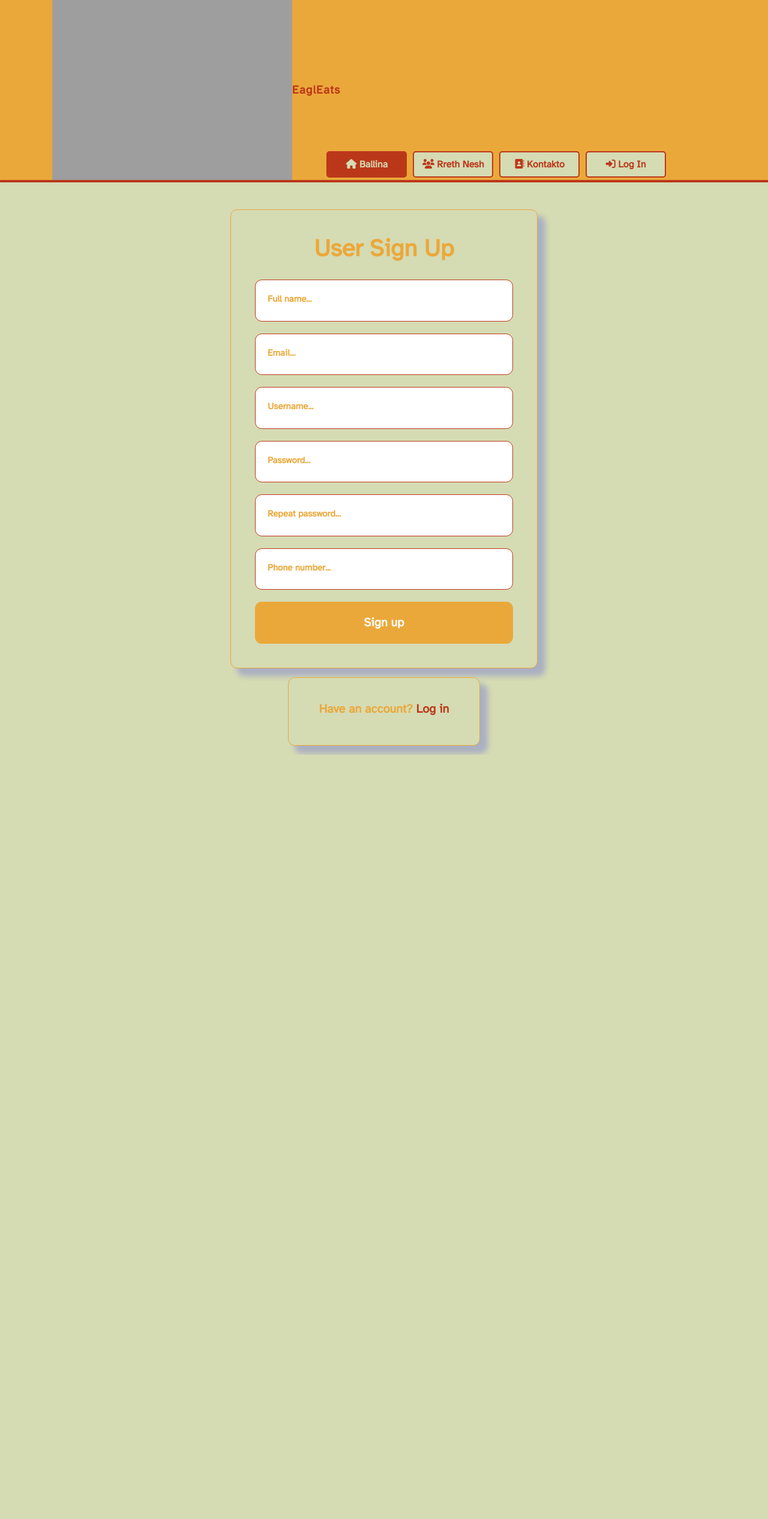
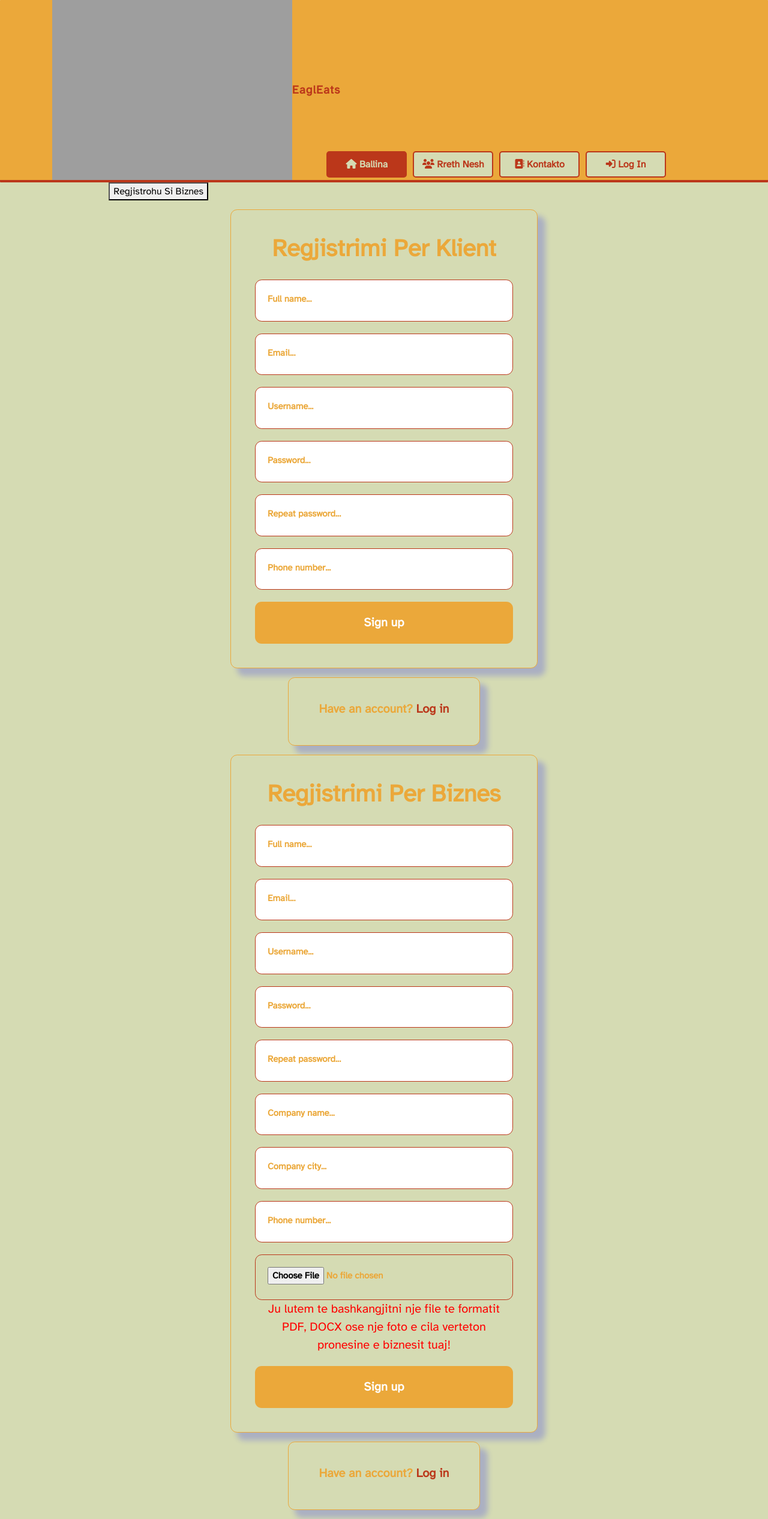
Before and after one commit to hexagon-2021/internship-project, a PHP site: page /internship-project/users/index.php in a window 1280 px wide. Shown: the whole page at 60% size. Before the commit the page ends 1258 px from the top, so only its background shows below. Run offline with PHP 8.4, Linux system fonts and the light colour scheme; some libraries are stand-ins or nearby versions; some web fonts are replaced; grey boxes are pictures that could not be loaded.

Commit message:
Update index.php

```diff
--- a/users/index.php
+++ b/users/index.php
@@ -16,9 +16,16 @@
 </head>
 <body>
 	<?php $active = 'Ballina'; include '../includes/nav.inc.php'; ?>
-	<form enctype="multipart/form-data" action="action.php" method="post">
+<center>
+		<button id="userRegister" value="Regjistrohu Si Biznes" class="ndrroRegjistriminBtn">Regjistrohu Si Biznes</button>
+</center>
+
+
+	<div class="formChange" id="formChange-div">
+
+	<form enctype="multipart/form-data" action="action.php" method="post" id="registerUi" style="display: block;">
 		<div class="signup-items">
-			<h1 class="signup">User Sign Up</h1>
+			<h1 class="signup">Regjistrimi Per Klient</h1>
 			<input type="text" name="name" placeholder="Full name..." class="input">
 			<input type="text" name="email" placeholder="Email..." class="input">
 			<input type="text" name="username" placeholder="Username..." class="input">
@@ -56,8 +63,74 @@
 			?>
 		</div>
 	</form>
-		<div class="haveanAcc">
+		<div class="haveanAcc" id="haveanAccUsrers" style="display: block;">
 			<h1>Have an account? <a href="login.php">Log in</a></h1>
+		</div>
+
+
+
+
+		<form enctype="multipart/form-data" action="../includes/signup.inc.php" method="post" id="registerBu" >
+		<div class="signup-items">
+			<h1 class="signup">Regjistrimi Per Biznes</h1>
+			<input type="text" name="name" placeholder="Full name..." class="input">
+			<input type="text" name="email" placeholder="Email..." class="input">
+			<input type="text" name="username" placeholder="Username..." class="input">
+			<input type="password" name="pwd" placeholder="Password..." class="input">
+			<input type="password" name="pwdRepeat" placeholder="Repeat password..." class="input">
+			<input type="text" name="companyName" placeholder="Company name..." class="input">
+			<input type="text" name="companyCity" placeholder="Company city..." class="input">
+			<input type="text" name="phone_number" placeholder="Phone number..." class="input">
+			<input type="file" name="document" placeholder="Dokumenti per vertetim te biznesit" class="input">
+			<span style="color: red;font-size: 20px;">Ju lutem te bashkangjitni nje file te formatit PDF, DOCX ose nje foto e cila verteton pronesine e biznesit tuaj!</span>
+			<button type="submit" name="submit" class="pointer signinSignupButton">Sign up</button>
+			<?php
+				if (isset($_GET["error"])) {
+					if ($_GET["error"] == "emptyinput") {
+						echo "<p>Fill in all fields!</p>";
+					}
+					else if ($_GET["error"] == "invalidemail") {
+						echo "<p>Choose a proper email!</p>";
+					}
+					else if ($_GET["error"] == "invaliduid") {
+						echo "<p>Choose a proper username!</p>";
+					}
+					else if ($_GET["error"] == "passwordsdontmatch") {
+						echo "<p>Password doesn't match!</p>";
+					}
+					else if ($_GET["error"] == "usernametaken") {
+						echo "<p>Username already taken!</p>";
+					}
+					else if ($_GET["error"] == "stmtfailed") {
+						echo "<p>Some thing went wrong, try again!</p>";
+					}
+					else if ($_GET["error"] == "none") {
+						echo "<p>You have signed up!</p>";
+					}
+					else if ($_GET["error"] == "companyNameExists") {
+						echo "<p>Company name already taken!</p>";
+					}
+					else if ($_GET['error'] == "docfs") {
+						echo "<p>Madhesia e file-it eshte shume e madhe!</p>";
+					}
+					else if ($_GET['error'] == "docerr") {
+						echo "<p>Kishte nje error gjate dergimit te file-it</p>";
+					}
+					else if ($_GET['error'] == "docft") {
+						echo "<p>Ky lloj i file-it nuk eshte i suportuar!</p>";
+					}
+					else if ($_GET['error'] == "FjalkalimiDuhetTiKetSëPaku8Karaktere") {
+						echo "<p>Fjalkalimi duhet ti ket së paku 8 karaktere , të përmbaj një shkronjë të madhe një të vogël dhe një numër!</p>";
+					}
+				}
+			?>
+		</div>
+	</form>
+		<div class="haveanAcc" id="haveanAccBusiness" >
+			<h1>Have an account? <a href="login.php">Log in</a></h1>
+		</div>
+
+
 		</div>
 
 	 <script src="https://kit.fontawesome.com/7071bdd24d.js" crossorigin="anonymous"></script>
```
